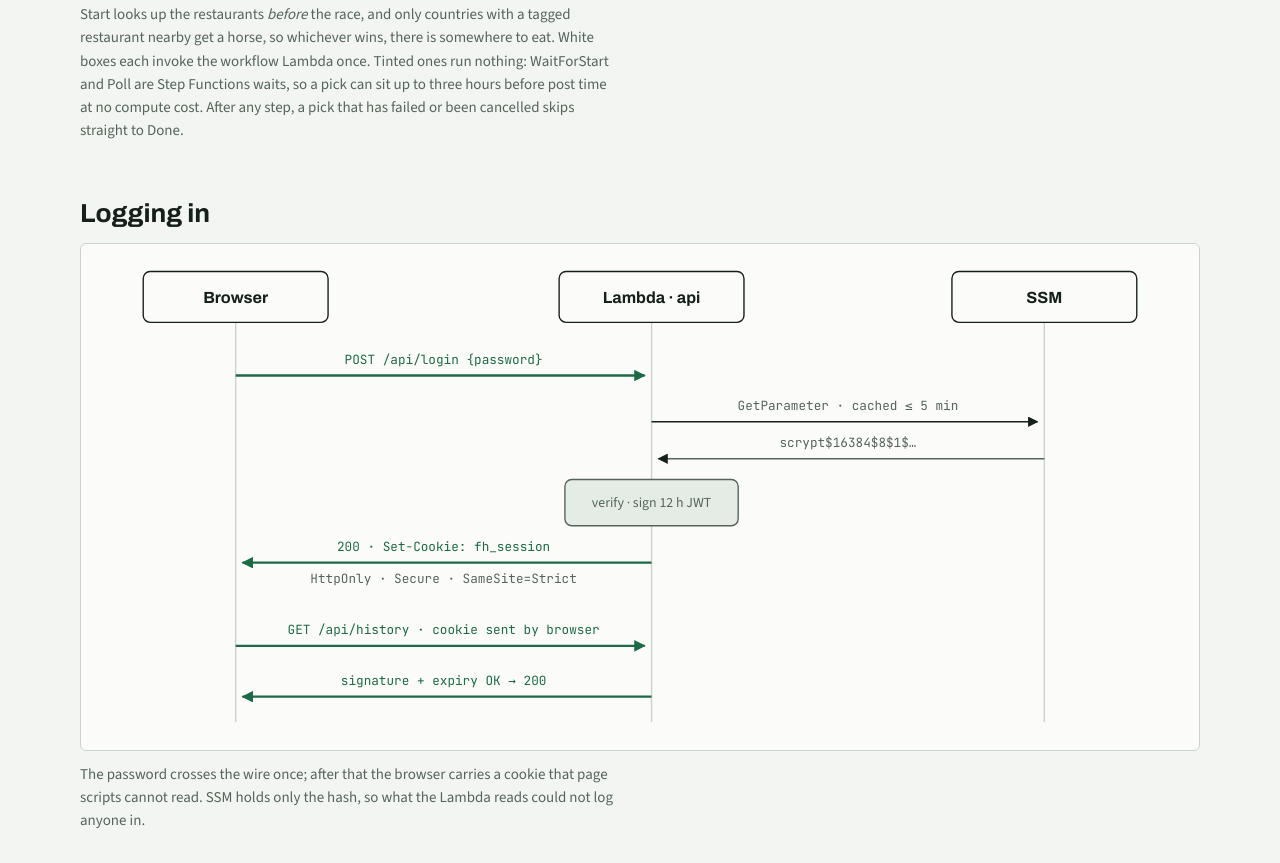
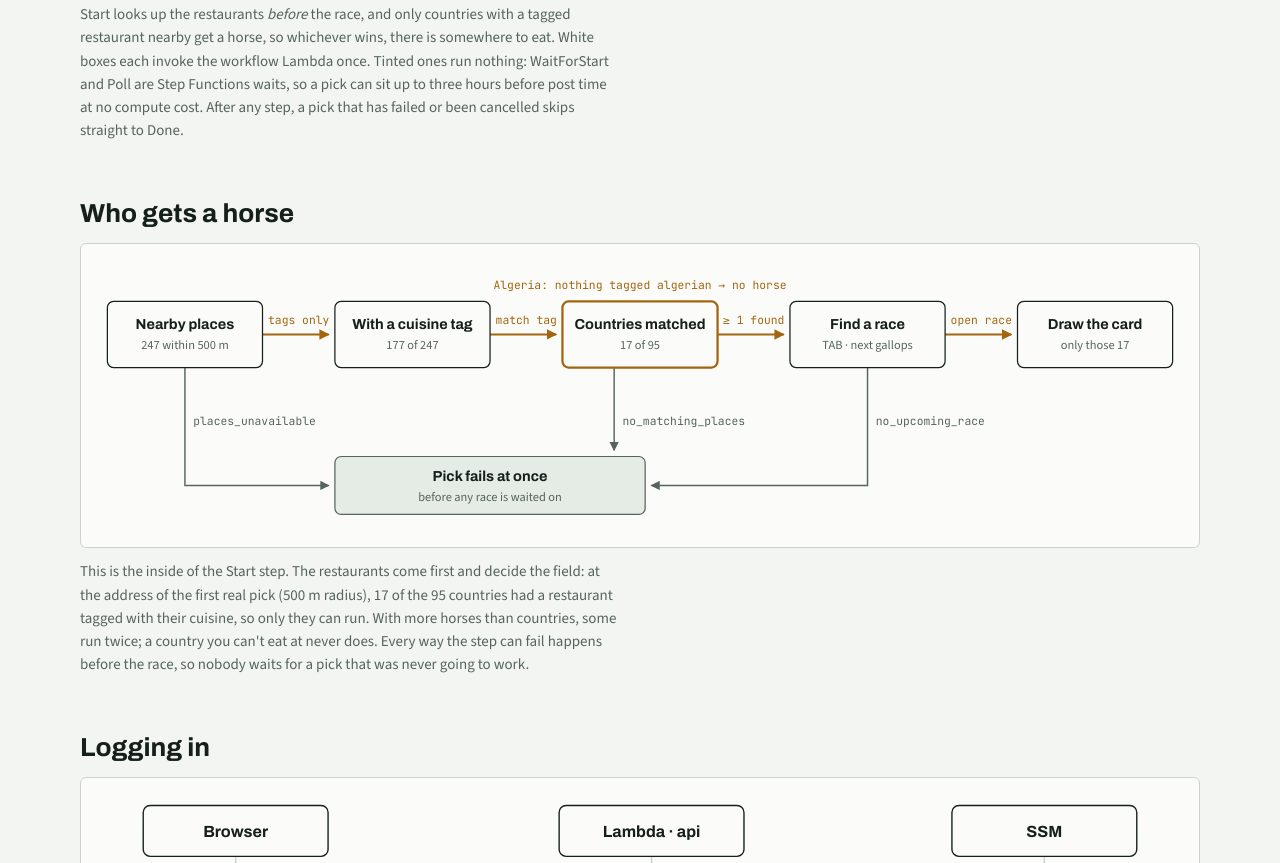
Before and after one commit to Jade1724/fat-horses, a plain HTML site: page docs/architecture.html in a window 1280 px wide. Shown: the part 1457-2320 px from the top of the page. Drawn offline with nearby package versions, Linux system fonts and the light colour scheme.

Commit message:
feat: TAB polling made once in 10 seconds

```diff
--- a/docs/architecture.html
+++ b/docs/architecture.html
@@ -103,13 +103,15 @@
   .legend li { display: flex; align-items: center; gap: 8px; }
   .legend svg { width: 34px; height: 10px; flex: none; }
 
-  /* Diagram vocabulary, shared by all three figures. */
+  /* Diagram vocabulary, shared by every figure. */
   .dg .zone { fill: var(--zone); stroke: var(--rule); }
   .dg .zlabel { font: 500 11px var(--mono); fill: var(--muted); letter-spacing: 0.04em; }
   .dg .box { fill: var(--surface); stroke: var(--ink); stroke-width: 1.2; }
   .dg .box.ext { fill: none; stroke: var(--muted); }
   .dg .box.wait { fill: var(--zone); stroke: var(--muted); }
   .dg .box.plan { fill: none; stroke: var(--planned); stroke-dasharray: 5 4; }
+  .dg .box.gate { stroke: var(--amber); stroke-width: 2.2; }
+  .dg .note { font: 11px var(--mono); fill: var(--amber); }
   .dg .t { font: 700 14px var(--display); font-stretch: 85%; fill: var(--ink); }
   .dg .s { font: 12px var(--body); fill: var(--muted); }
   .dg .plan-t { fill: var(--planned); }
@@ -177,9 +179,9 @@
 
 <div class="page">
   <header>
-    <span class="eyebrow">fat-horses · main @ 3a73e9d · ap-southeast-2</span>
+    <span class="eyebrow">fat-horses · main @ 66840ae · ap-southeast-2</span>
     <h1>How Fat Horses runs</h1>
-    <p class="lede">A horse race picks the country; the app finds a restaurant from it. These are the moving parts on AWS, the path a pick takes through them, and how logging in works.</p>
+    <p class="lede">The restaurants near you decide which countries run; a horse race picks one of them. These are the moving parts on AWS, the path a pick takes through them, who gets a horse, and how logging in works.</p>
   </header>
 
   <section aria-labelledby="sys">
@@ -318,7 +320,7 @@
     <h2 id="pick">A pick, start to finish</h2>
     <figure>
       <div class="canvas">
-        <svg class="dg" viewBox="0 0 1080 300" role="img" aria-label="The pick state machine: Start loads nearby restaurants, finds a race and draws countries only from cuisines found nearby, PrepareNearby guesses cuisines for untagged places, WaitForStart waits until post time, CheckResult polls for the result every 60 seconds until a winner is decided, then Finish matches restaurants and marks one PICKED. A step that keeps failing goes to Fail, which marks the pick failed.">
+        <svg class="dg" viewBox="0 0 1080 300" role="img" aria-label="The pick state machine: Start loads nearby restaurants, finds a race and draws countries only from cuisines found nearby, PrepareNearby guesses cuisines for untagged places, WaitForStart waits until post time, CheckResult polls for the result every 10 seconds until a winner is decided, then Finish matches restaurants and marks one PICKED. A step that keeps failing goes to Fail, which marks the pick failed.">
           <defs>
             <marker id="p-wf" viewBox="0 0 10 10" refX="9" refY="5" markerUnits="userSpaceOnUse" markerWidth="10" markerHeight="10" orient="auto"><path class="ah wf" d="M0,0 L10,5 L0,10 z"/></marker>
             <marker id="p-quiet" viewBox="0 0 10 10" refX="9" refY="5" markerUnits="userSpaceOnUse" markerWidth="9" markerHeight="9" orient="auto"><path class="ah quiet" d="M0,0 L10,5 L0,10 z"/></marker>
@@ -361,7 +363,7 @@
 
           <rect class="box wait" x="615" y="16" width="100" height="44" rx="6"/>
           <text class="t" x="665" y="36" text-anchor="middle">Poll</text>
-          <text class="s" x="665" y="52" text-anchor="middle">wait 60 s</text>
+          <text class="s" x="665" y="52" text-anchor="middle">wait 10 s</text>
 
           <rect class="box" x="780" y="110" width="150" height="56" rx="6"/>
           <text class="t" x="855" y="134" text-anchor="middle">Finish</text>
@@ -376,6 +378,65 @@
         </svg>
       </div>
       <figcaption>Start looks up the restaurants <em>before</em> the race, and only countries with a tagged restaurant nearby get a horse, so whichever wins, there is somewhere to eat. White boxes each invoke the workflow Lambda once. Tinted ones run nothing: WaitForStart and Poll are Step Functions waits, so a pick can sit up to three hours before post time at no compute cost. After any step, a pick that has failed or been cancelled skips straight to Done.</figcaption>
+    </figure>
+  </section>
+
+  <section aria-labelledby="who">
+    <h2 id="who">Who gets a horse</h2>
+    <figure>
+      <div class="canvas">
+        <svg class="dg" viewBox="0 0 1050 262" role="img" aria-label="Inside the Start step: nearby places are loaded first, 247 within 500 metres; 177 carry a cuisine tag; those tags match 17 of 95 countries; only then is a race found on TAB, and the card is drawn from those 17 countries. If the lookup fails, no country matches, or no race is starting, the pick fails at once without waiting for a race.">
+          <defs>
+            <marker id="w-wf" viewBox="0 0 10 10" refX="9" refY="5" markerUnits="userSpaceOnUse" markerWidth="10" markerHeight="10" orient="auto"><path class="ah wf" d="M0,0 L10,5 L0,10 z"/></marker>
+            <marker id="w-quiet" viewBox="0 0 10 10" refX="9" refY="5" markerUnits="userSpaceOnUse" markerWidth="9" markerHeight="9" orient="auto"><path class="ah quiet" d="M0,0 L10,5 L0,10 z"/></marker>
+          </defs>
+
+          <!-- main line, in the order the step runs -->
+          <path class="edge wf" d="M160,72 H224" marker-end="url(#w-wf)"/>
+          <text class="lbl on-surface wf" x="195" y="62" text-anchor="middle">tags only</text>
+          <path class="edge wf" d="M380,72 H444" marker-end="url(#w-wf)"/>
+          <text class="lbl on-surface wf" x="415" y="62" text-anchor="middle">match tag</text>
+          <path class="edge wf" d="M600,72 H664" marker-end="url(#w-wf)"/>
+          <text class="lbl on-surface wf" x="635" y="62" text-anchor="middle">≥ 1 found</text>
+          <path class="edge wf" d="M820,72 H884" marker-end="url(#w-wf)"/>
+          <text class="lbl on-surface wf" x="855" y="62" text-anchor="middle">open race</text>
+
+          <!-- early exits: all before any waiting -->
+          <path class="edge quiet" d="M85,104 V218 H224" marker-end="url(#w-quiet)"/>
+          <text class="lbl on-surface" x="93" y="160">places_unavailable</text>
+          <path class="edge quiet" d="M500,104 V184" marker-end="url(#w-quiet)"/>
+          <text class="lbl on-surface" x="508" y="160">no_matching_places</text>
+          <path class="edge quiet" d="M745,104 V218 H536" marker-end="url(#w-quiet)"/>
+          <text class="lbl on-surface" x="753" y="160">no_upcoming_race</text>
+
+          <!-- boxes -->
+          <rect class="box" x="10" y="40" width="150" height="64" rx="6"/>
+          <text class="t" x="85" y="67" text-anchor="middle">Nearby places</text>
+          <text class="s" x="85" y="86" text-anchor="middle">247 within 500 m</text>
+
+          <rect class="box" x="230" y="40" width="150" height="64" rx="6"/>
+          <text class="t" x="305" y="67" text-anchor="middle">With a cuisine tag</text>
+          <text class="s" x="305" y="86" text-anchor="middle">177 of 247</text>
+
+          <text class="note" x="525" y="28" text-anchor="middle">Algeria: nothing tagged algerian → no horse</text>
+          <rect class="box gate" x="450" y="40" width="150" height="64" rx="6"/>
+          <text class="t" x="525" y="67" text-anchor="middle">Countries matched</text>
+          <text class="s" x="525" y="86" text-anchor="middle">17 of 95</text>
+
+          <rect class="box" x="670" y="40" width="150" height="64" rx="6"/>
+          <text class="t" x="745" y="67" text-anchor="middle">Find a race</text>
+          <text class="s" x="745" y="86" text-anchor="middle">TAB · next gallops</text>
+
+          <rect class="box" x="890" y="40" width="150" height="64" rx="6"/>
+          <text class="t" x="965" y="67" text-anchor="middle">Draw the card</text>
+          <text class="s" x="965" y="86" text-anchor="middle">only those 17</text>
+
+          <rect class="box wait" x="230" y="190" width="300" height="56" rx="6"/>
+          <text class="t" x="380" y="214" text-anchor="middle">Pick fails at once</text>
+          <text class="s" x="380" y="233" text-anchor="middle">before any race is waited on</text>
+        </svg>
+      </div>
+      <figcaption>This is the inside of the Start step. The restaurants come first and decide the field: at the address of the first real pick (500 m radius), 17 of the 95 countries had a restaurant tagged with their cuisine, so only they can run. With more horses than countries, some run twice; a country you can't eat at never does. Every way the step can fail happens before the race, so nobody waits for a pick that was never going to work.</figcaption>
     </figure>
   </section>
 
@@ -465,6 +526,7 @@
           <dt>server/src/lambda/api.ts</dt><dd>api Lambda entry; loads secrets</dd>
           <dt>server/src/app/api.ts</dt><dd>routes, login, every endpoint</dd>
           <dt>server/src/app/workflow.ts</dt><dd>what each pick step does</dd>
+          <dt>server/src/domain/matching.ts</dt><dd>which countries may run; restaurant matches</dd>
           <dt>server/src/adapters/</dt><dd>TAB NZ, Nominatim, Overpass</dd>
           <dt>web/src/</dt><dd>the page: login, map, passport</dd>
         </dl>
--- a/server/src/app/workflow.ts
+++ b/server/src/app/workflow.ts
@@ -25,12 +25,13 @@ import type { Rng } from "../domain/rng";
 import { failed, isFinished, type PickSession } from "../domain/session";
 import type { Restaurant } from "../domain/status";
 import { NotFoundError, PickCancelled, recordPick, type Store } from "../domain/store";
-import { addMs, ms, MINUTE, type Iso } from "../domain/time";
+import { addMs, ms, MINUTE, SECOND, type Iso } from "../domain/time";
 import { resolve, type ResultSnapshot } from "../domain/winner";
 import { log } from "../log";
 
 /** Poll interval for results (F5.1). */
-export const POLL_INTERVAL_MS = MINUTE;
+// Keep in step with the Poll state's Seconds in infra/workflow.tf.
+export const POLL_INTERVAL_MS = 10 * SECOND;
 
 export interface Config {
   amenities: string[];
--- a/server/src/domain/time.ts
+++ b/server/src/domain/time.ts
@@ -1,6 +1,7 @@
 // Times are ISO 8601 strings in UTC everywhere they are stored or sent.
 
-export const MINUTE = 60_000;
+export const SECOND = 1_000;
+export const MINUTE = 60 * SECOND;
 export const HOUR = 60 * MINUTE;
 export const DAY = 24 * HOUR;
 
```
Also changed, not shown: SPEC.md (+2 -2 lines), TASKS.md (+2 -0 lines), docs/PLAN.md (+1 -1 lines), server/src/app/workflow.test.ts (+18 -0 lines), 1 other file.
